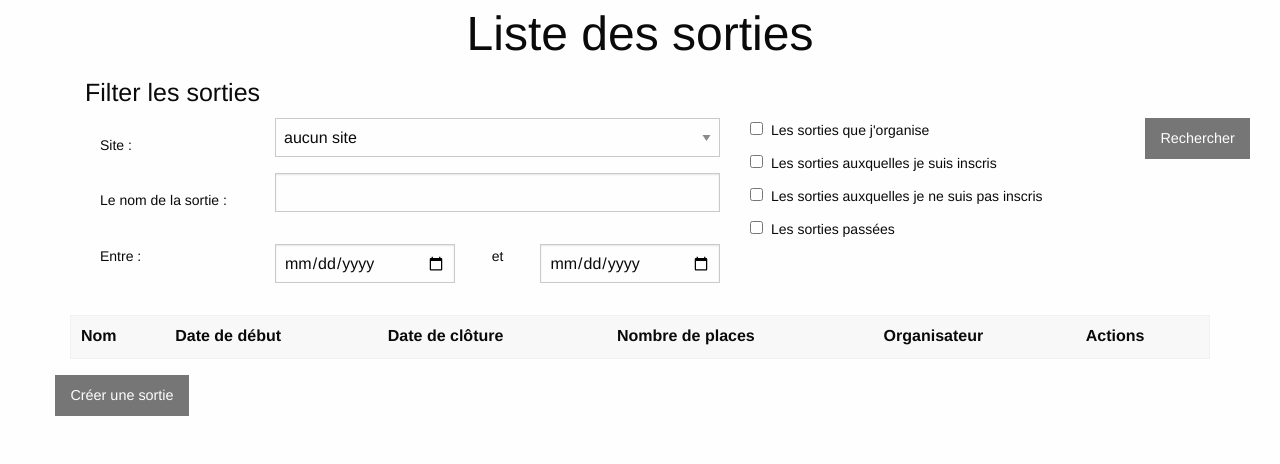
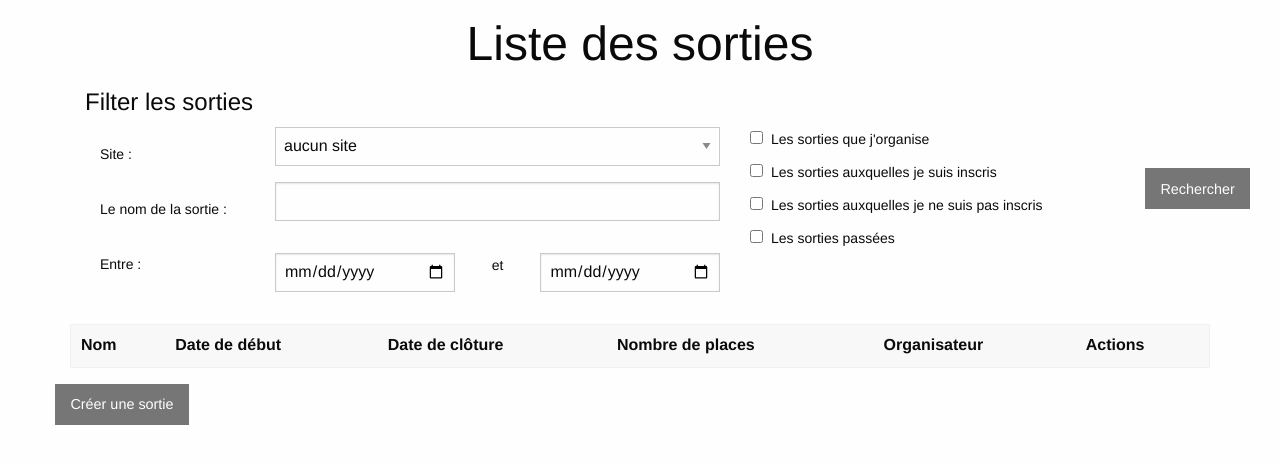
Before and after one commit to Jeromecda/projetSortir, a Symfony app: template templates/sortie/index.html.twig in a window 1280 px wide. Shown: the part 64-528 px from the top of the page. Run offline with Twig, Linux system fonts and the light colour scheme; the template is opened without the code that fills it, so the values that code supplies are empty; some libraries are stand-ins or nearby versions.

Commit message:
sylvain-36

```diff
--- a/templates/includes/_navbar.html.twig
+++ b/templates/includes/_navbar.html.twig
@@ -1,4 +1,4 @@
-<div class="grid-x ">
+<div class="grid-x">
 	<div class="cell secondary large-6">
 		<h2>Logo Sortir.com</h2>
 	</div>
@@ -33,5 +33,18 @@
 				</li>
             {% endif %}
 		</ul>
-		<div>
 	</div>
+	<div class="cell large-12" align="Right">
+		{% if app.user %}
+			<div class="grid-padding-x">
+				Vous êtes connectés en tant
+				{{ app.user.userIdentifier }},
+				<a href="{{ path('app_logout') }}">Logout</a>
+				{% if is_granted("ROLE_ADMIN") %}
+					<br>
+					Administrateur
+				{% endif %}
+			</div>
+		{% endif %}
+	</div>
+</div>
--- a/templates/layouts/base.html.twig
+++ b/templates/layouts/base.html.twig
@@ -14,27 +14,14 @@
 
 		<div class="grid-container">
 			<header>
-
 				{{ include('includes/_navbar.html.twig') }}
-				{% if app.user %}
-					<div class="mb-3">
-						Vous êtes connectés en tant
-						{{ app.user.userIdentifier }},
-						<a href="{{ path('app_logout') }}">Logout</a>
-						{% if is_granted("ROLE_ADMIN") %}
-							<br>
-							Administrateur
+				{% for label,messages in app.flashes %}
+					{% for message in messages %}
+						<div class="flash-{{ label }} ">
+							{{ message }}
 						</div>
-					{% endif %}
-				{% endif %}
-				{% for label,messages in app.flashes %}
-				{% for message in messages %}
-				<div class="flash-{{ label }} ">
-					{{ message }}
-				</div>
-
+					{% endfor %}
 				{% endfor %}
-			{% endfor %}
 			</header>
 			{% block body %}{% endblock %}
 
--- a/templates/sortie/index.html.twig
+++ b/templates/sortie/index.html.twig
@@ -4,16 +4,16 @@
 {% endblock %}
 
 {% block body %}
-<div class="grid-container">
+<div class="grid-container" style="margin-top:10px;">
 	<h1>Liste des sorties</h1>
 	<form action="{{ path('app_sortie_index') }}" method="post">
 		<div class="grid-x grid-padding-x">
 			<div class="grid-container">
 				<div class="grid-x grid-padding-x">
 					<div class="medium-12 large-12 cell">
-						<h4>
+						<h2 style="font-size:24px;">
 							Filter les sorties
-						</h4>
+						</h2>
 					</div>
 					<div class="medium-2 large-2 cell">
 						<div class="grid-container">
@@ -74,12 +74,14 @@
 
 						<div class="grid-container">
 							<div class="grid-y grid-y-padding-y cell">
+								<p>&NonBreakingSpace;</p>
 							</div>
-							<div class="grid-y cell"></div>
-							<div class="grid-yx cell">
+							<div class="cell"></div>
+							<div class="cell">
 								<button class="btn button secondary ">Rechercher</button>
 							</div>
-							<div class="grid-y cell">
+							<div class="cell">
+								<p>&NonBreakingSpace;</p>
 							</div>
 						</div>
 					</div>
```
Also changed, not shown: public/css/style.css (line endings or trailing spaces).
